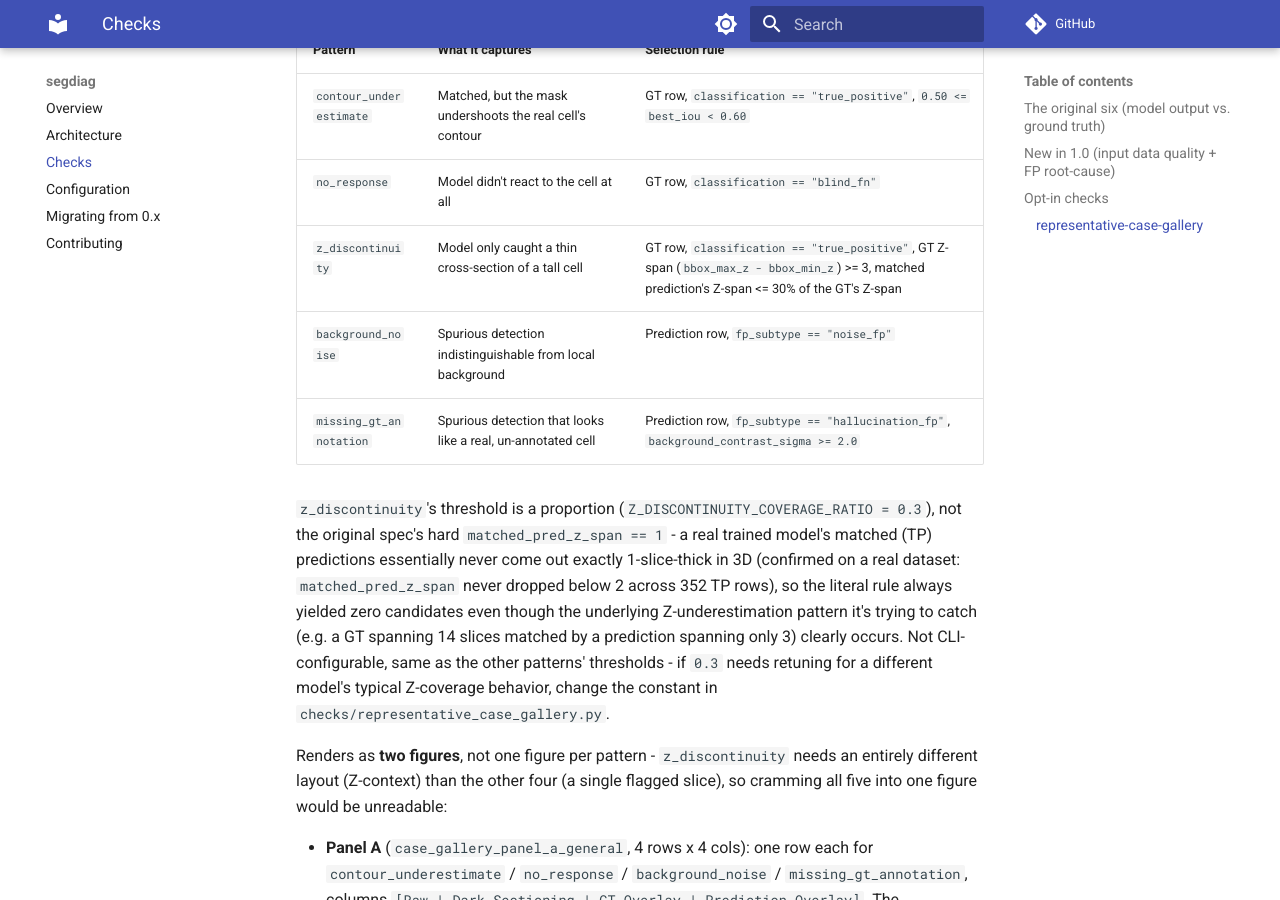
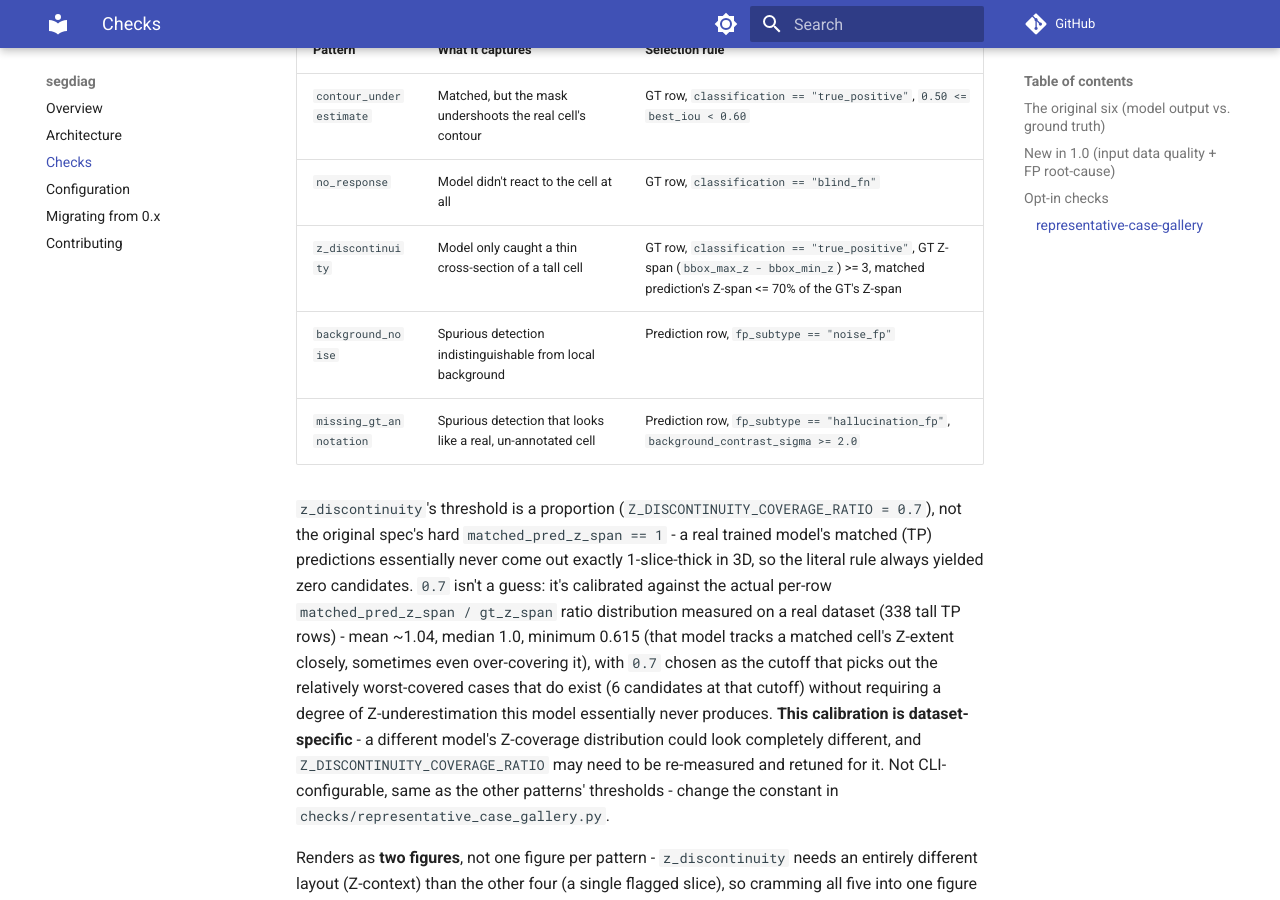
Before and after one commit to hyyunn00/segdiag, an MkDocs documentation site: the page built from docs/checks.md, in a window 1280 px wide and 900 px high, scrolled down 2567 px. Built offline with MkDocs 1.6.1 and Material for MkDocs 9.7.7, drawn with Linux system fonts in a browser that asks for light colours; comment, search, counter and statistics services are not loaded.

Commit message:
Recalibrate Z_DISCONTINUITY_COVERAGE_RATIO from a guess to measured data
The 0.3 default was an invented example, not measured against real data,
and matched zero rows on an actual v12_unet_dark run - that model's
matched_pred_z_span/gt_z_span ratio never drops below 0.615 (mean ~1.04,
median 1.0, across 338 tall TP rows), so no threshold below ~0.62 could
ever select anything. Recalibrated to 0.7, which selects the 6 relatively
worst-covered cases that actually exist in that data instead of demanding
a degree of Z-underestimation this model doesn't produce.

Co-Authored-By: Claude Sonnet 5 <noreply@anthropic.com>

```diff
--- a/docs/checks.md
+++ b/docs/checks.md
@@ -91,20 +91,26 @@ computes:
 |---|---|---|
 | `contour_underestimate` | Matched, but the mask undershoots the real cell's contour | GT row, `classification == "true_positive"`, `0.50 <= best_iou < 0.60` |
 | `no_response` | Model didn't react to the cell at all | GT row, `classification == "blind_fn"` |
-| `z_discontinuity` | Model only caught a thin cross-section of a tall cell | GT row, `classification == "true_positive"`, GT Z-span (`bbox_max_z - bbox_min_z`) >= 3, matched prediction's Z-span <= 30% of the GT's Z-span |
+| `z_discontinuity` | Model only caught a thin cross-section of a tall cell | GT row, `classification == "true_positive"`, GT Z-span (`bbox_max_z - bbox_min_z`) >= 3, matched prediction's Z-span <= 70% of the GT's Z-span |
 | `background_noise` | Spurious detection indistinguishable from local background | Prediction row, `fp_subtype == "noise_fp"` |
 | `missing_gt_annotation` | Spurious detection that looks like a real, un-annotated cell | Prediction row, `fp_subtype == "hallucination_fp"`, `background_contrast_sigma >= 2.0` |
 
-`z_discontinuity`'s threshold is a proportion (`Z_DISCONTINUITY_COVERAGE_RATIO
-= 0.3`), not the original spec's hard `matched_pred_z_span == 1` - a real
-trained model's matched (TP) predictions essentially never come out exactly
-1-slice-thick in 3D (confirmed on a real dataset: `matched_pred_z_span`
-never dropped below 2 across 352 TP rows), so the literal rule always
-yielded zero candidates even though the underlying Z-underestimation
-pattern it's trying to catch (e.g. a GT spanning 14 slices matched by a
-prediction spanning only 3) clearly occurs. Not CLI-configurable, same as
-the other patterns' thresholds - if `0.3` needs retuning for a different
-model's typical Z-coverage behavior, change the constant in
+`z_discontinuity`'s threshold is a proportion
+(`Z_DISCONTINUITY_COVERAGE_RATIO = 0.7`), not the original spec's hard
+`matched_pred_z_span == 1` - a real trained model's matched (TP)
+predictions essentially never come out exactly 1-slice-thick in 3D, so the
+literal rule always yielded zero candidates. `0.7` isn't a guess: it's
+calibrated against the actual per-row `matched_pred_z_span / gt_z_span`
+ratio distribution measured on a real dataset (338 tall TP rows) - mean
+~1.04, median 1.0, minimum 0.615 (that model tracks a matched cell's
+Z-extent closely, sometimes even over-covering it), with `0.7` chosen as
+the cutoff that picks out the relatively worst-covered cases that do exist
+(6 candidates at that cutoff) without requiring a degree of
+Z-underestimation this model essentially never produces. **This
+calibration is dataset-specific** - a different model's Z-coverage
+distribution could look completely different, and `Z_DISCONTINUITY_COVERAGE_RATIO`
+may need to be re-measured and retuned for it. Not CLI-configurable, same
+as the other patterns' thresholds - change the constant in
 `checks/representative_case_gallery.py`.
 
 Renders as **two figures**, not one figure per pattern - `z_discontinuity`
```
Also changed, not shown: CHANGELOG.md (+15 -12 lines), 2 other files.
